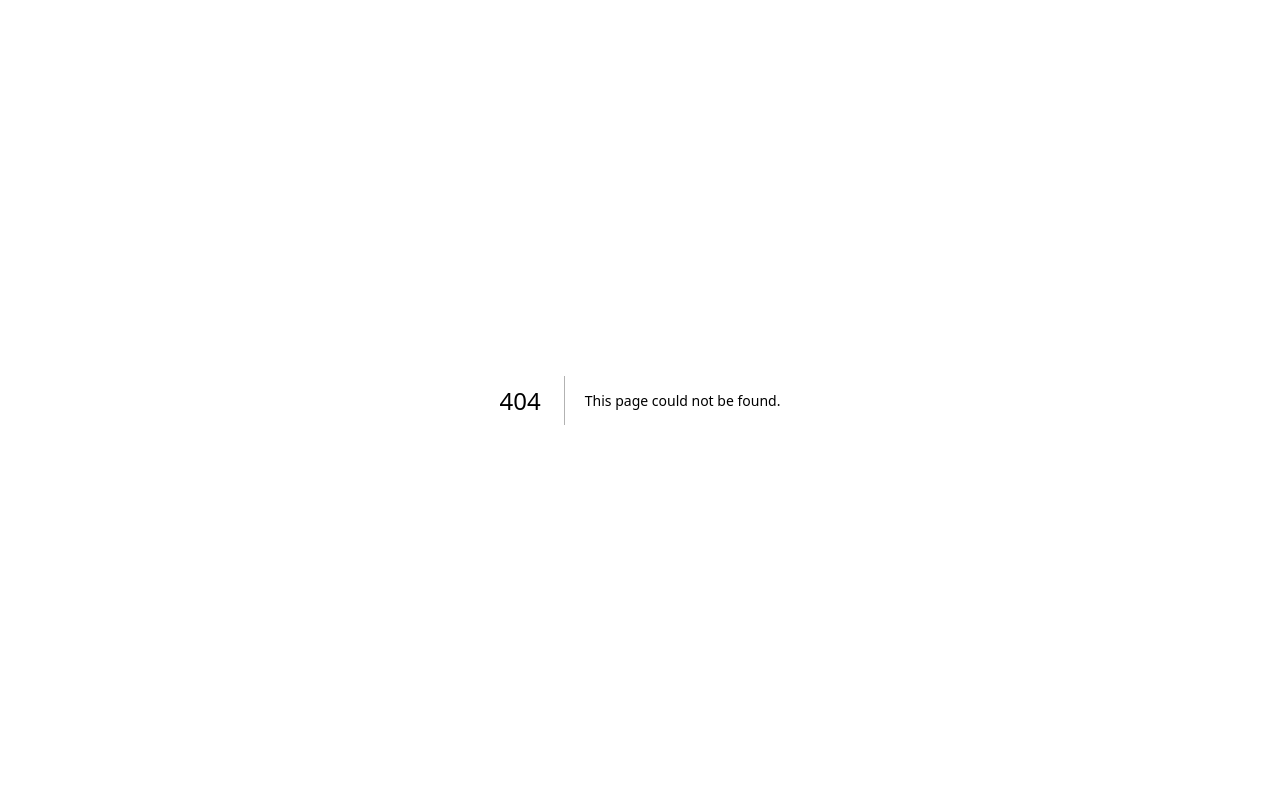
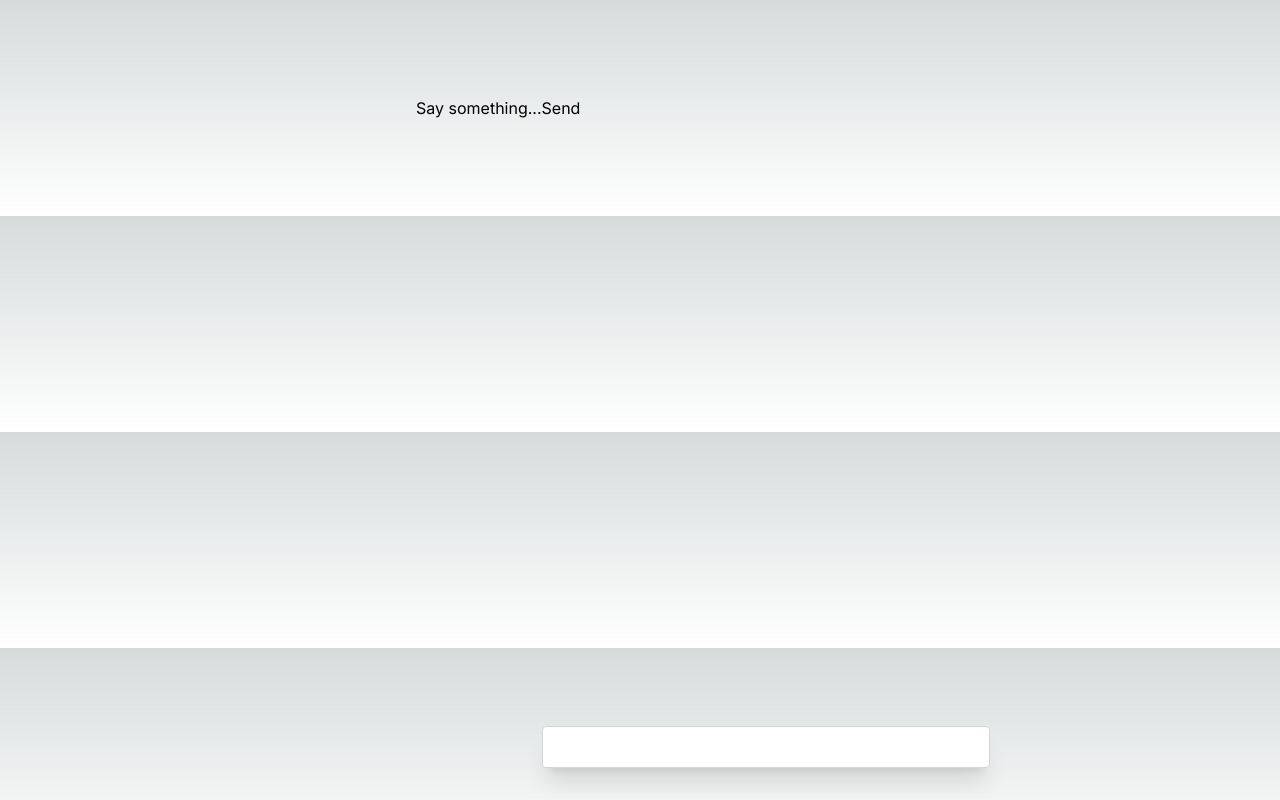
Before and after one commit to ryderwishart/translators-copilot, a Next.js app: page /chat in a window 1280 px wide. Before the commit this address had no page. Built offline with nearby package versions, Linux system fonts and the light colour scheme.

Commit message:
Add chat page for testing endpoint

```diff
--- /dev/null
+++ b/app/chat/page.tsx
@@ -0,0 +1,30 @@
+'use client'
+
+import { useChat } from 'ai/react'
+
+export default function Chat() {
+  const { messages, input, handleInputChange, handleSubmit } = useChat()
+
+  return (
+    <div className="mx-auto w-full max-w-md py-24 flex flex-col stretch">
+      {messages.map(m => (
+        <div key={m.id}>
+          {m.role === 'user' ? 'User: ' : 'AI: '}
+          {m.content}
+        </div>
+      ))}
+
+      <form onSubmit={handleSubmit}>
+        <label>
+          Say something...
+          <input
+            className="fixed w-full max-w-md bottom-0 border border-gray-300 rounded mb-8 shadow-xl p-2"
+            value={input}
+            onChange={handleInputChange}
+          />
+        </label>
+        <button type="submit">Send</button>
+      </form>
+    </div>
+  )
+}
```
